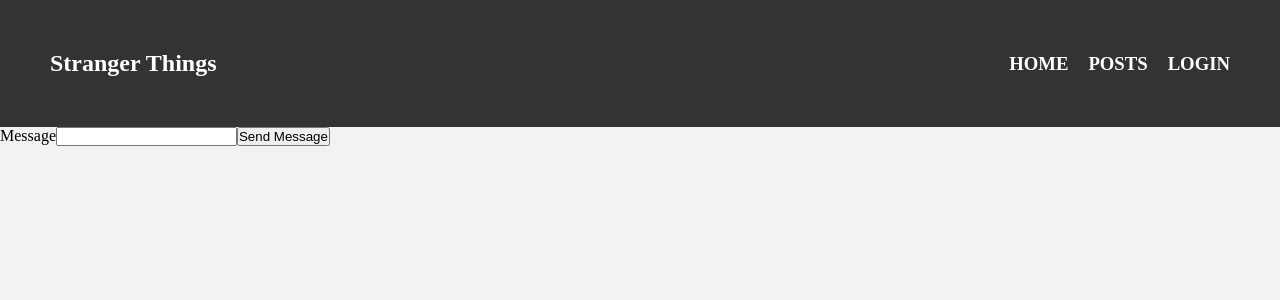
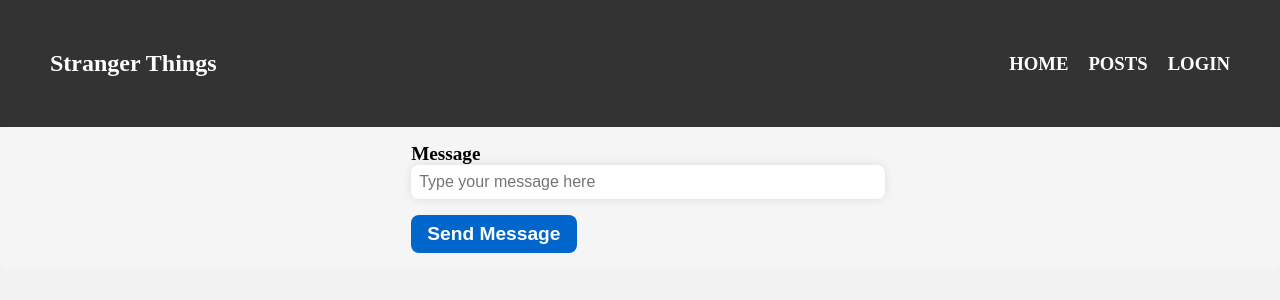
Before and after one commit to choilin310/-my-stranger-things, a React (Vite) app in the folder stranger-things/: page /posts/1/messages in a window 1280 px wide. Shown: the top 300 px of the page. Built offline with nearby package versions, Linux system fonts and the light colour scheme.

Commit message:
finished project

```diff
--- a/stranger-things/src/App.css
+++ b/stranger-things/src/App.css
@@ -254,20 +254,7 @@ body {
 
 /* delete button */
 
-.delete-post-btn {
-  background-color: #ff6347;
-  color: white;
-  border: none;
-  border-radius: 5px;
-  padding: 10px 20px;
-  font-size: 16px;
-  cursor: pointer;
-  transition: background-color 0.3s ease-in-out;
-}
-
-/* post message button */
-
-.message-post-btn {
+.post-btn {
   background-color: #ff6347;
   color: white;
   border: none;
@@ -294,12 +281,6 @@ body {
 .home-title {
   font-size: 48px;
   font-weight: bold;
-  color: #333;
-  margin-bottom: 24px;
-}
-
-.home-description {
-  font-size: 24px;
   color: #333;
   margin-bottom: 24px;
 }
@@ -414,3 +395,51 @@ body {
     width: 100%;
   }
 }
+
+/* messaging css */
+
+.message-form {
+  display: flex;
+  flex-direction: column;
+  align-items: center;
+  padding: 1rem;
+  background-color: #f5f5f5;
+  border-radius: 8px;
+}
+
+label {
+  font-size: 1.2rem;
+  font-weight: bold;
+  margin-bottom: 0.5rem;
+}
+
+.message-input {
+  width: 100%;
+  padding: 0.5rem;
+  border: none;
+  border-radius: 8px;
+  margin-bottom: 1rem;
+  font-size: 1rem;
+  box-shadow: 0px 0px 10px rgba(0, 0, 0, 0.1);
+}
+
+.message-input:focus {
+  outline: none;
+  box-shadow: 0px 0px 10px rgba(0, 0, 0, 0.2);
+}
+
+.message-send-btn {
+  background-color: #0066cc;
+  color: #fff;
+  font-size: 1.2rem;
+  font-weight: bold;
+  padding: 0.5rem 1rem;
+  border: none;
+  border-radius: 8px;
+  cursor: pointer;
+  transition: all 0.2s ease-in-out;
+}
+
+.chat-btn:hover {
+  background-color: #004c99;
+}
--- a/stranger-things/src/components/AllPosts.jsx
+++ b/stranger-things/src/components/AllPosts.jsx
@@ -47,12 +47,12 @@ export default function AllPosts() {
             <div className="btn-container">
               {user._id !== post.author._id &&token && (
                 <Link to={`${post._id}/messages`}>
-                  <button className="message-post-btn">Message</button>
+                  <button className="post-btn">Message</button>
                 </Link>
               )}
               {user._id === post.author._id && token && (
                 <button
-                  className="delete-post-btn"
+                  className="post-btn"
                   onClick={async (e) => {
                     e.preventDefault();
                     await deletePosts(token, post._id);
@@ -64,7 +64,7 @@ export default function AllPosts() {
               )}
               {user._id === post.author._id && token && (
                 <Link to={`/posts/edit/${post._id}`}>
-                  <button className="edit-post-btn">Edit Post</button>
+                  <button className="post-btn">Edit Post</button>
                 </Link>
               )}
             </div>
--- a/stranger-things/src/components/Home.jsx
+++ b/stranger-things/src/components/Home.jsx
@@ -2,26 +2,6 @@ export function HomePage() {
   return (
     <div className="home-container">
       <h1 className="home-title">Welcome to Stranger Things!</h1>
-      <p className="home-description">
-        This is where you can find and buy cheap listings for any goods!
-      </p>
-      <p className="home-details">
-        Our listings cover a wide range of products, from clothing and
-        accessories to electronics and home goods. You can browse our selection
-        by category, price, and location to find the perfect item at the right
-        price.
-      </p>
-      <p className="home-details">
-        All of our listings are posted by verified sellers, so you can shop with
-        confidence. We also offer a messaging system that allows you to
-        communicate with sellers and ask any questions you may have before
-        making a purchase.
-      </p>
-      <p className="home-details">
-        With our user-friendly interface and secure payment system, shopping on
-        Stranger Things is easy and safe. Plus, our listings are constantly
-        updated, so there's always something new to discover!
-      </p>
     </div>
   );
 }
--- a/stranger-things/src/components/PostMessage.jsx
+++ b/stranger-things/src/components/PostMessage.jsx
@@ -20,18 +20,23 @@ export default function Message() {
   }
 
   return (
-    <div>
+    <div class="message-form">
       <form onSubmit={handleSubmit}>
-        Message
+        <label for="message">Message</label>
         <input
+          class="message-input"
           value={message}
           onChange={(e) => {
             setMessage(e.target.value);
           }}
           type="text"
           id="message"
+          placeholder="Type your message here"
+          required
         />
-        <button type="submit">Send Message</button>
+        <button class="message-send-btn" type="submit">
+          Send Message
+        </button>
       </form>
     </div>
   );
```
